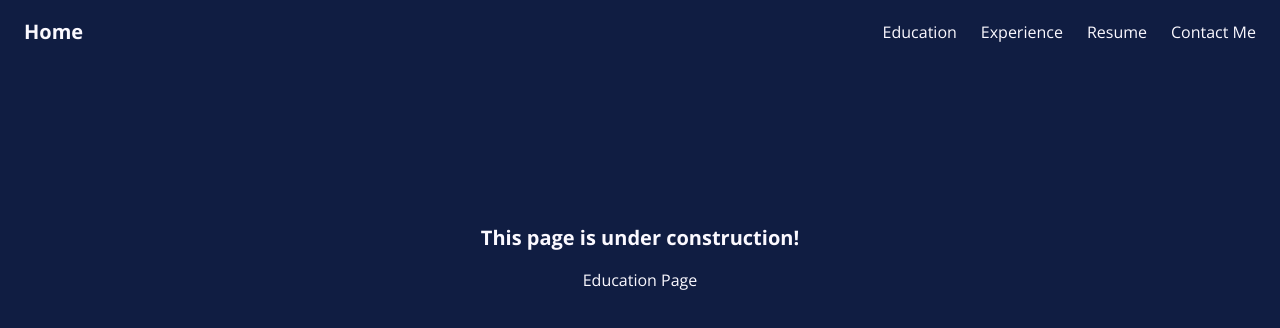
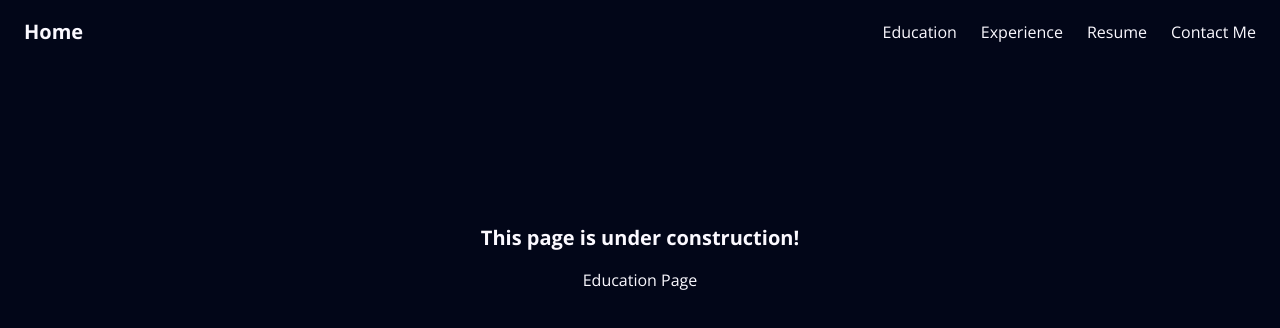
Before and after one commit to louis-uwie/portfolio, a Next.js app: page /experience in a window 1280 px wide. Shown: the top 328 px of the page. Built offline with nearby package versions, Linux system fonts and the light colour scheme.

Commit message:
Added sticky bar

```diff
--- a/app/components/navbar.tsx
+++ b/app/components/navbar.tsx
@@ -2,7 +2,7 @@ import Link from "next/link";
 
 export default function NavbarComponent() {
   return (
-    <nav className="">
+    <nav className="sticky top-0 z-50 bg-slate-950">
       <div className="mx-auto flex h-16 max-w-7xl items-center justify-between px-6">
         <Link href="/" className="text-xl font-bold hover:scale-110 transition-all duration-150">
           Home
--- a/app/globals.css
+++ b/app/globals.css
@@ -2,7 +2,7 @@
 
 html,
 body {
-  background-color: #101d42;
+  background-color: oklch(12.9% 0.042 264.695);
   color: #fbf9ff;
   font-family: 'Open Sans', sans-serif;
   margin: 0;
```
